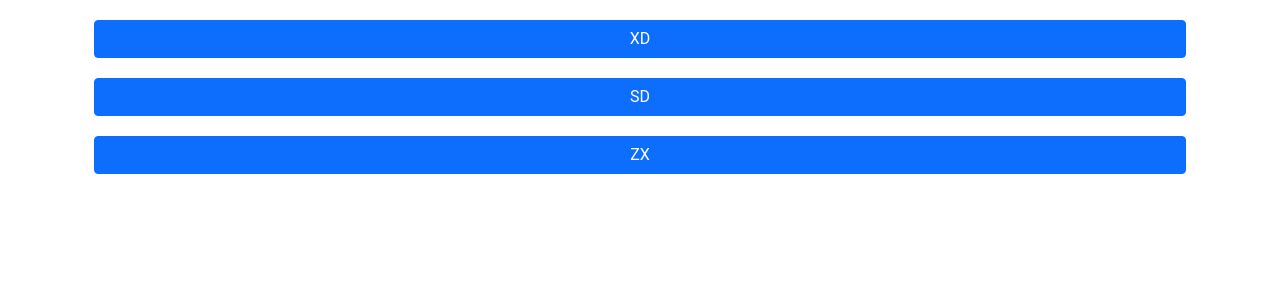
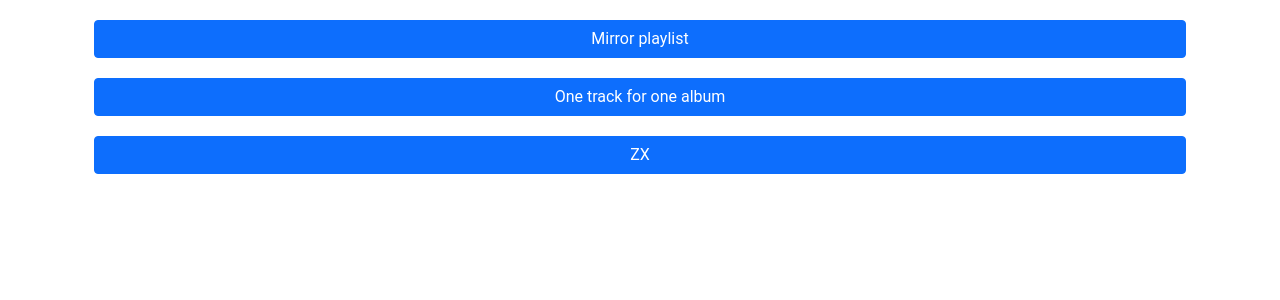
Before and after one commit to piotrksiazek/Spotify-playlist-creator, a Flask app: page /actions in a window 1280 px wide. Shown: the part 56-356 px from the top of the page. Run offline with Flask 2, Linux system fonts and the light colour scheme; the visitor is signed in with stand-in values (Sample User, id 1); data comes from the database, SQL or seed files in the repository; some libraries are stand-ins or nearby versions.

Commit message:
add one_album_one_track route and template

```diff
--- a/app/forms.py
+++ b/app/forms.py
@@ -5,9 +5,9 @@ from app.models import User
 
 
 class OriginDestination(FlaskForm):
-    origin_playlist = StringField('Origin', validators=[DataRequired()])
-    destination_playlist = PasswordField('Destination', validators=[DataRequired()])
-    submit = SubmitField('MAKE PLAYLIST BROOO')
+    artist = StringField('Artist', validators=[DataRequired()])
+    destination_playlist = SelectField('Playlist name', choices=[], validators=[DataRequired()])
+    submit = SubmitField('Create')
 
 
 class OriginDestination2(FlaskForm):
--- a/app/routes.py
+++ b/app/routes.py
@@ -114,6 +114,18 @@ def mirror():
                                                          playlists_dict[form.destination_playlist.data])
     return render_template('mirror.html', playlists=playlists_names, form=form)
 
+@app.route('/one_album_one_track', methods=['GET', 'POST'])
+@login_required
+def one_album_one_track():
+    user_playlists = models.UserPlaylist.query.filter_by(user_id=current_user.id).all()
+    form = OriginDestination()
+    form.destination_playlist.choices = [user_playlist.playlist_name for user_playlist in user_playlists if user_playlist.user_id == current_user.id]
+    if form.validate_on_submit():
+        track_ids = Playlist.get_random_track_from_each_album(spotify, form.artist.data)
+        playlist_id = models.UserPlaylist.query.filter_by(playlist_name=form.destination_playlist.data).first().playlist_id
+        spotify.playlist_add_items(playlist_id, track_ids)
+    return render_template('one_album_one_track.html', form=form)
+
 @app.route('/actions')
 @login_required
 def actions():
--- a/app/templates/Actions.html
+++ b/app/templates/Actions.html
@@ -2,8 +2,8 @@
 {% block content %}
 <div class="container text-center bg row">
 
-    <a href="#" class="btn btn-primary centered top-buffer col-xs-12" data-toggle="tooltip" title="Takes each track from given playlist and replaces it with the least popular track from the same artist.">XD</a>
-    <a href="#" class="btn btn-primary centered top-buffer col-xs-12" data-toggle="tooltip" title="Creates playlist that contains one random track from every album from given aritst.">SD</a>
+    <a href="{{url_for('mirror')}}" class="btn btn-primary centered top-buffer col-xs-12" data-toggle="tooltip" title="Takes each track from given playlist and replaces it with the least popular track from the same artist.">Mirror playlist</a>
+    <a href="{{ url_for('one_album_one_track') }}" class="btn btn-primary centered top-buffer col-xs-12" data-toggle="tooltip" title="Creates playlist that contains one random track from every album from given aritst.">One track for one album</a>
     <a href="#" class="btn btn-primary centered top-buffer col-xs-12">ZX</a>
 
 </div>
```
Also changed, not shown: app/templates/one_album_one_track.html (added, +17 -0 lines), 1 other file.
